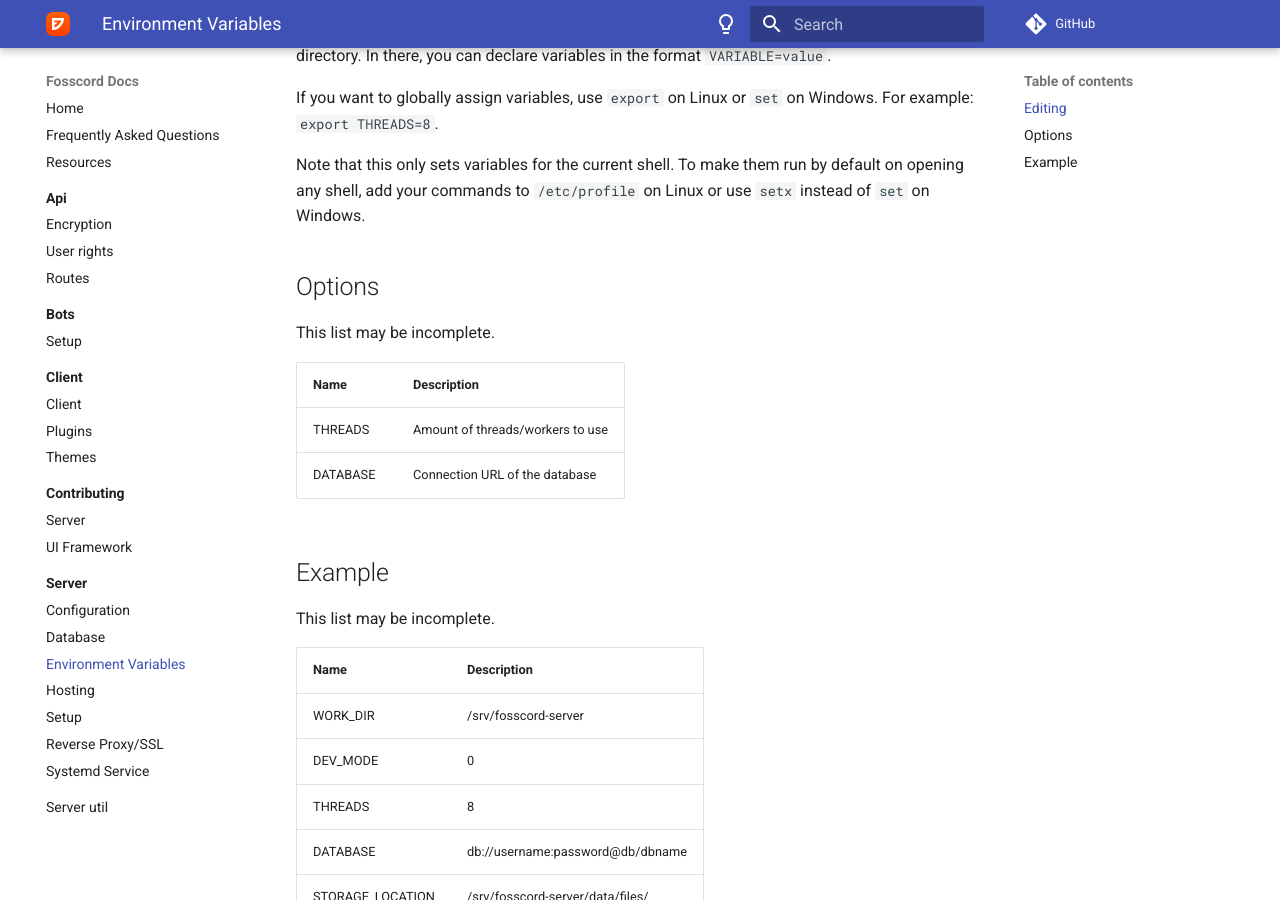
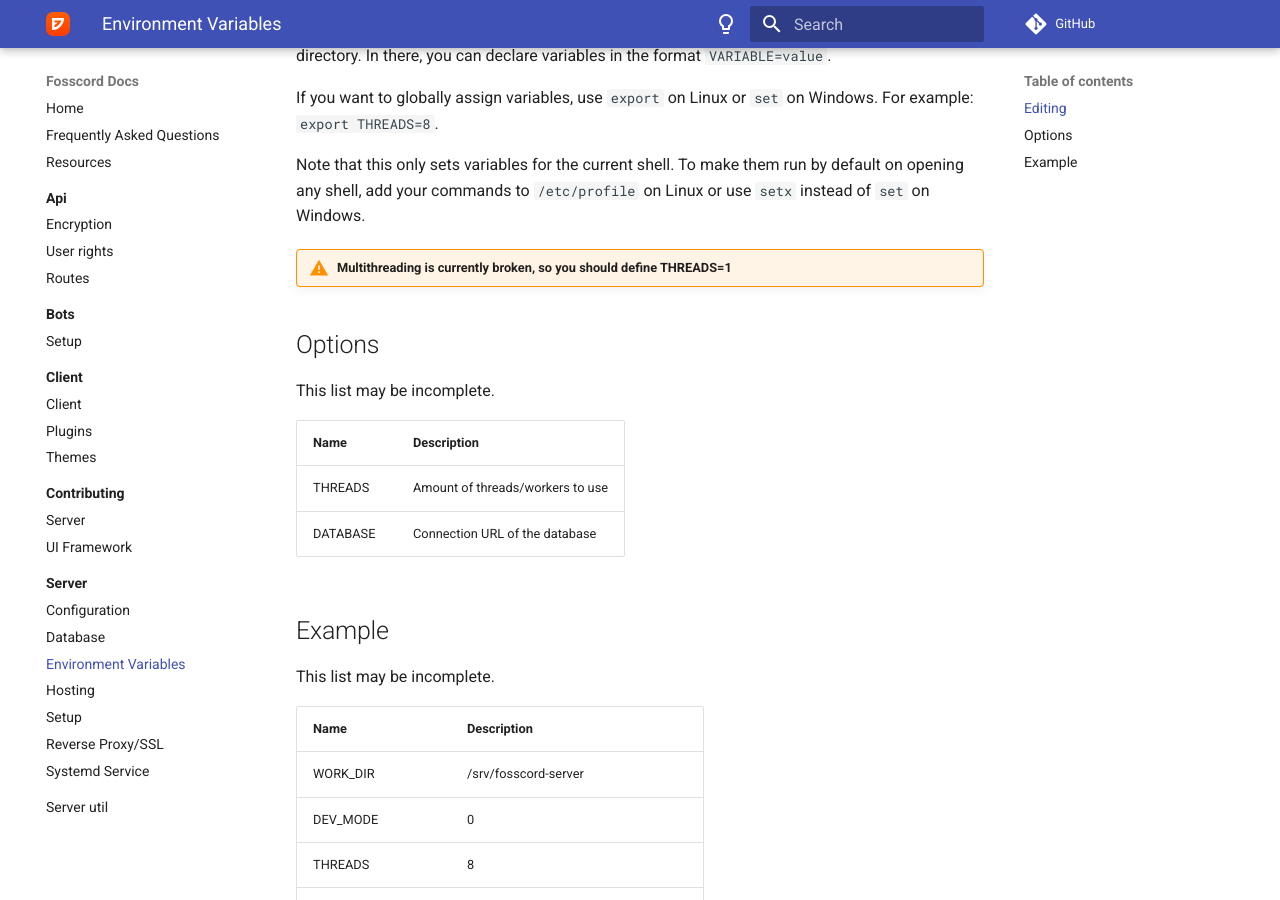
Before and after one commit to spacebarchat/docs, an MkDocs documentation site: the page built from docs/server/env.md, in a window 1280 px wide and 900 px high, scrolled down 304 px. Built offline with MkDocs 1.6.1 and Material for MkDocs 9.7.7, drawn with Linux system fonts in a browser that asks for light colours; comment, search, counter and statistics services are not loaded.

Commit message:
no multithreading

```diff
--- a/docs/server/env.md
+++ b/docs/server/env.md
@@ -10,6 +10,8 @@
 For example: `export THREADS=8`.
 
 Note that this only sets variables for the current shell. To make them run by default on opening any shell, add your commands to ``/etc/profile`` on Linux or use ``setx`` instead of ``set`` on Windows.
+
+!!! WARNING "Multithreading is currently broken, so you should define THREADS=1"
 
 ## Options
 
```
